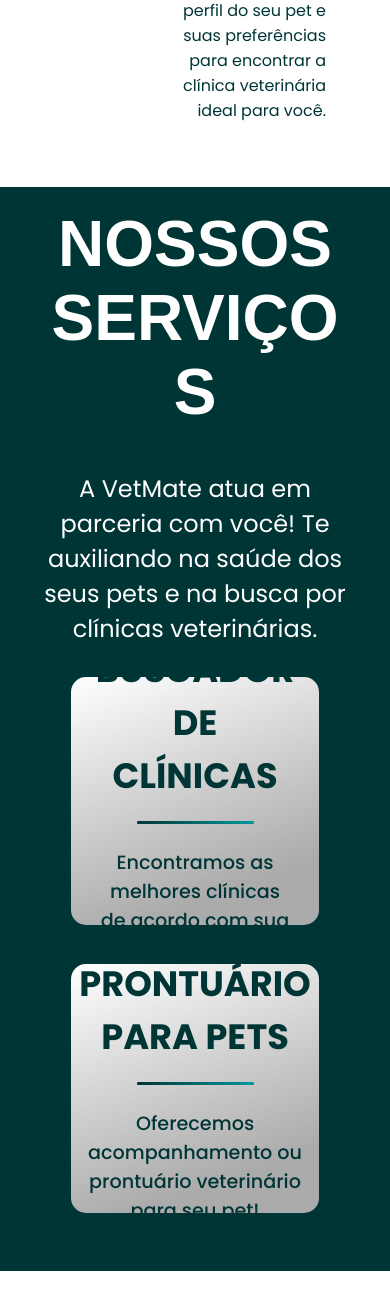
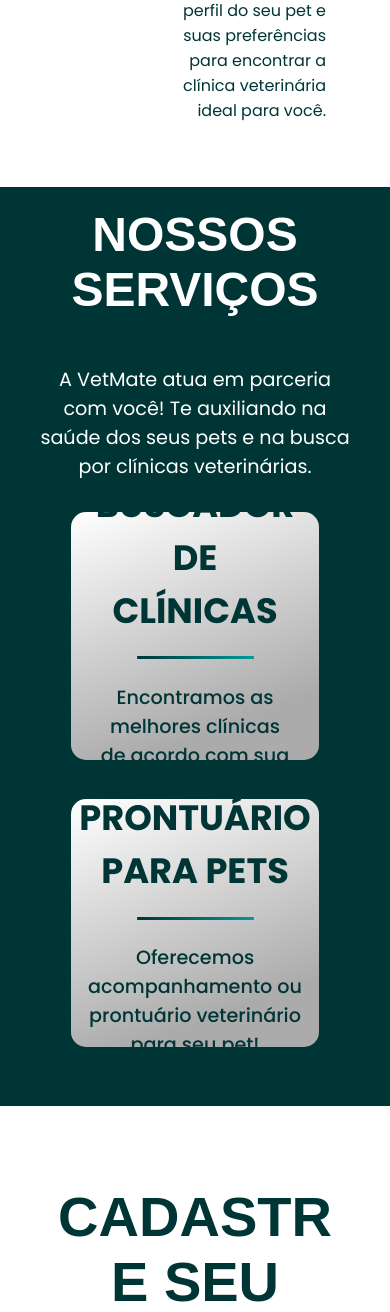
Before and after one commit to vlipe/VetMate, a PHP site: page /html/home.html in a window 390 px wide. Shown: the part 1403-2715 px from the top of the page. Run offline with PHP 8.4, Linux system fonts and the light colour scheme; some libraries are stand-ins or nearby versions; some web fonts are replaced.

Commit message:
ajustes finais em tamanhos de textos.

```diff
--- a/VetMate/css/home.css
+++ b/VetMate/css/home.css
@@ -200,7 +200,8 @@
 }
 
 .carousel .list .item .title {
-    font-size: 4rem;
+    margin-top: 2rem;
+    font-size: 3rem;
     font-weight: bold;
     line-height: 1.3em;
     font-family: "Cocon", sans-serif;
@@ -417,7 +418,7 @@
 }
 
 .h1-quemsomos {
-    font-size: 5rem;
+    font-size: 4rem;
     text-align: center;
     color: #003536;
     margin-top: 5%;
@@ -441,11 +442,11 @@
     color: #003536;
     display: grid;
     place-items: right;
-    width: 50%;
+    width: 45%;
     word-wrap: break-word;
     font-weight: 400;
     text-align: right;
-    font-size: 1.6rem;
+    font-size: 1.5rem;
 }
 
 @media (max-width: 768px) {
@@ -522,7 +523,7 @@
 
 .h1-branco {
     color: white;
-    font-size: 5rem;
+    font-size: 4rem;
     font-family: 'Cocon', sans-serif;
 }
 
@@ -530,7 +531,7 @@
     margin: 0 auto;
     padding-top: 5vh;
     color: white;
-    font-size: 1.5rem;
+    font-size: 1.3rem;
     margin-bottom: 5%;
     width: 60%;
     word-wrap: break-word;
@@ -645,16 +646,16 @@
         margin: 0 auto;
         width: 80%;
         color: white;
-        font-size: 4rem;
+        font-size: 3rem;
         font-family: 'Cocon', sans-serif;
         word-wrap: break-word;
     }
 
     .p-1 {
         margin: 0 auto;
-        padding-top: 5vh;
+        padding-top: 3rem;
         color: white;
-        font-size: 1.5rem;
+        font-size: 1.2rem;
         margin-bottom: 8%;
         width: 80%;
         word-wrap: break-word;
@@ -734,7 +735,7 @@
 
 h1 {
     color: #003536;
-    font-size: 5rem;
+    font-size: 4rem;
     font-family: 'Cocon', sans-serif;
 }
 
```
